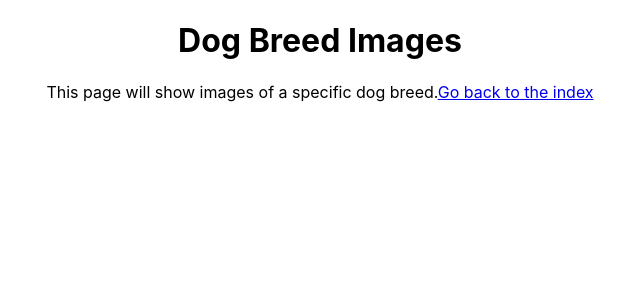
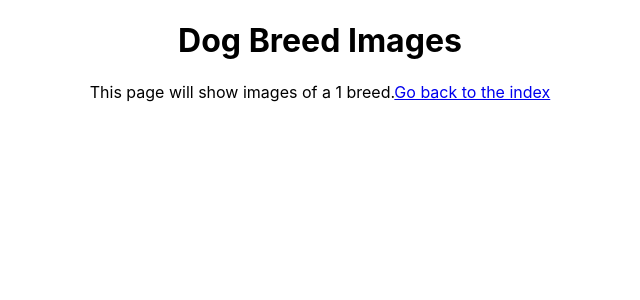
Before and after one commit to gergokutu/dogs-list, a React (Create React App) app: page /dog-breeds/1 in a window 1280 px wide. Shown: the top 300 px of the page, without its empty margins (320-960 px from the left). Built offline with nearby package versions, Linux system fonts and the light colour scheme.

Commit message:
Show the right breed name in DogBreedImages component

```diff
--- a/src/components/DogBreedImages.js
+++ b/src/components/DogBreedImages.js
@@ -6,7 +6,7 @@ export default function DogBreedImages(props) {
     <div className="dog-breed-images">
       <h1>Dog Breed Images</h1>
 
-      This page will show images of a specific dog breed.
+      This page will show images of a { props.match.params.breed } breed.
 
       <Link to="/">Go back to the index</Link>
     </div>
```
